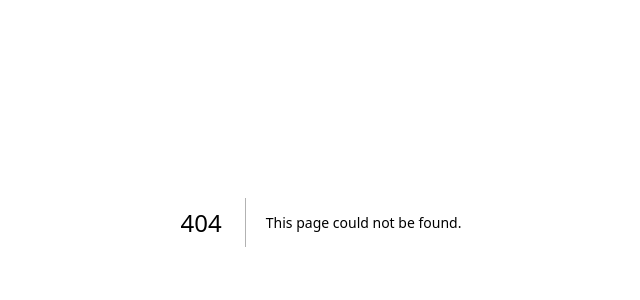
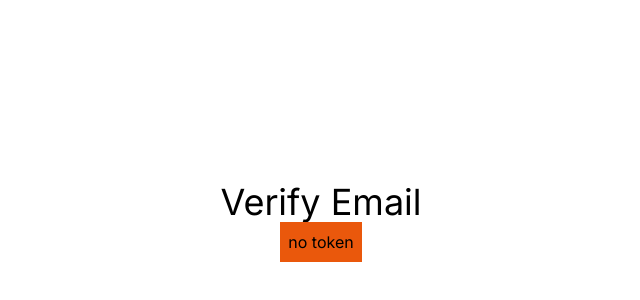
Before and after one commit to pavan-pani/E-Commerce_NextJS, a Next.js app: page /verifyemail in a window 1280 px wide. Before the commit this address had no page. Shown: the part 178-478 px from the top of the page, without its empty margins (319-959 px from the left). Built offline with nearby package versions, Linux system fonts and the light colour scheme.

Commit message:
email verification

```diff
--- /dev/null
+++ b/src/app/verifyemail/page.tsx
@@ -0,0 +1,51 @@
+"use client"
+
+import axios from "axios"
+import Link from "next/link"
+import { useEffect, useState } from "react"
+
+export default function VerifyEmailPage() {
+    const [token, setToken] = useState("")
+    const [verified, setVefied] = useState(false)
+    const [error, setError] = useState(false)
+
+    const VerifyUserEmail = async () => {
+        try {
+            await axios.post("/api/users/verifyemail", { token })
+            setVefied(true)
+        } catch (error: any) {
+            setError(true)
+            console.log(error.response.data);
+
+        }
+    }
+
+    useEffect(()=>{
+        const urlToken=window.location.search.split("=")[1]
+        setToken(urlToken || "")
+    },[])
+
+    useEffect(() => {
+        if (token.length > 0) VerifyUserEmail()
+    }, [token])
+
+    return(
+        <div className=" flex flex-col items-center justify-center min-h-screen py-2">
+            <h1 className=" text-4xl">Verify Email</h1>
+            <h2 className="p-2 bg-orange-600 text-black">{token ? `${token}`:"no token"}</h2>
+
+            {verified && (
+                <div>
+                    <h2 className="text-2xl">Email verified</h2>
+                    <Link className="text-blue-500" href='/login'>Login</Link>
+                </div>
+            )}
+            {error && (
+                <div>
+                    <h2 className="text-2xl bg-red-600">Error</h2>
+                </div>
+            )}
+
+        </div>
+    )
+}
--- a/src/helper/mailer.ts
+++ b/src/helper/mailer.ts
@@ -33,10 +33,10 @@ export const sendEmail = async ({ email, emailType, userId }: any) => {
         });
 
         const mailOptions = {
-            from: 'test@gmail.com',
+            from: 'goudara.pavan.kumar@gmail.com',
             to: email,
             subject: emailType === 'VERIFY' ? "Verify your emial" : "Reset your password",
-            html: `<p>Click <a href="${process.env.DOMAIN}"/verifyemail?token=${hashToken}">here</a> to ${emailType === 'VERIFY' ? "Verify your emial" : "Reset your password"}</p>`
+            html: `<p>Click <a href="${process.env.DOMAIN}/verifyemail?token=${hashToken}">here</a> to ${emailType === 'VERIFY' ? "Verify your emial" : "Reset your password"} ${process.env.DOMAIN}/verifyemail?token=${hashToken}</p>`
         }
 
         const mailRes = await transport.sendMail(mailOptions)
--- a/src/middleware.ts
+++ b/src/middleware.ts
@@ -4,7 +4,7 @@ import { NextRequest, NextResponse } from "next/server";
 export function middleware(request: NextRequest) {
     const path = request.nextUrl.pathname
 
-    const isPublicPath = path == '/login' || path == '/signup'
+    const isPublicPath = path == '/login' || path == '/signup' || path == '/verifyemail'
 
     const token = request.cookies.get('token')?.value || ''
     if (isPublicPath && token) {
@@ -18,6 +18,6 @@ export function middleware(request: NextRequest) {
 
 export const config = {
     matcher: [
-        "/", "/login", "/signup"
+        "/", "/login", "/signup", "/verifyemail"
     ]
 }
```
